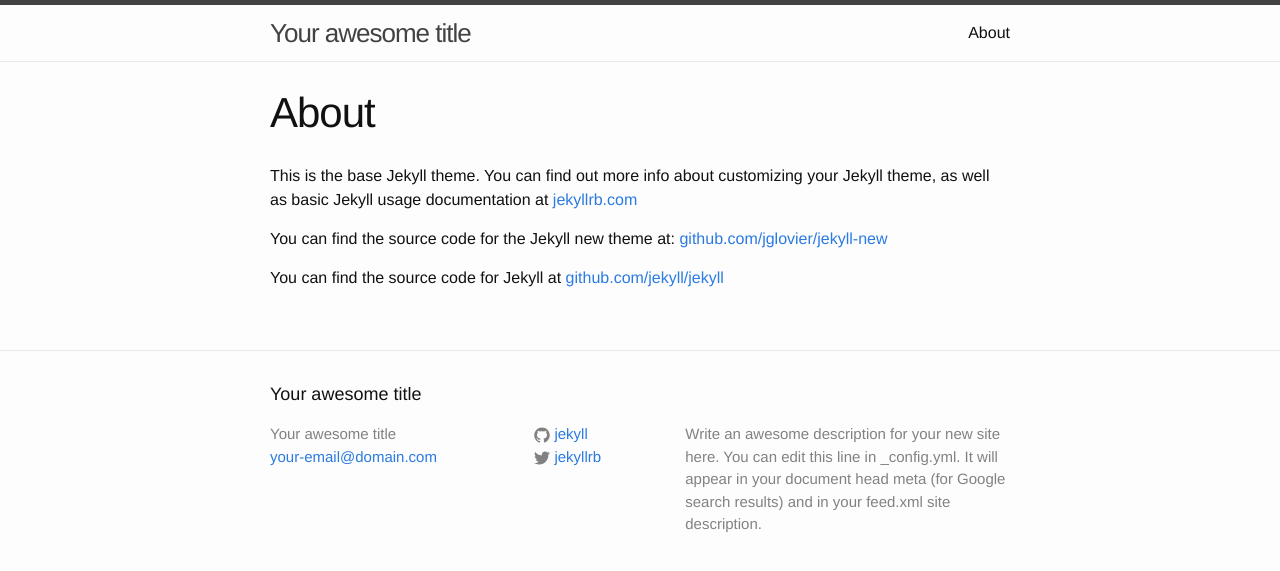
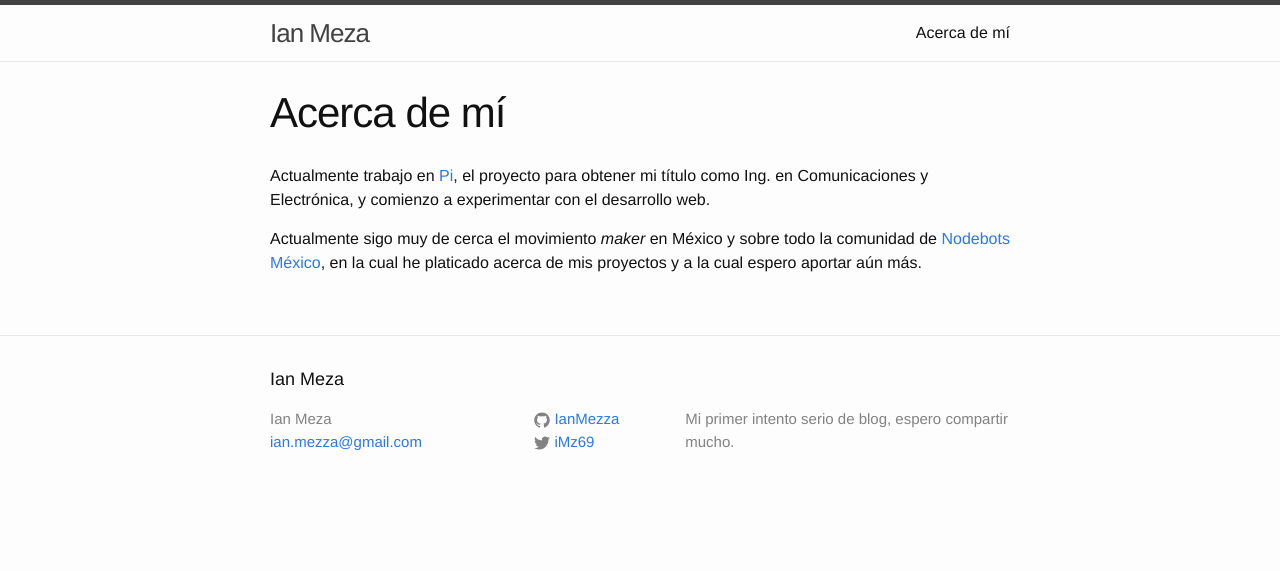
Before and after one commit to IanMezza/IanMezza.github.io, a Jekyll site: the page built from about.md, in a window 1280 px wide. Shown: the top 571 px of the page. Built offline with Jekyll 4.4.1, drawn with Linux system fonts in a browser that asks for light colours.

Commit message:
primer post

```diff
--- a/_config.yml
+++ b/_config.yml
@@ -1,14 +1,12 @@
 # Site settings
-title: Your awesome title
-email: your-email@domain.com
+title: Ian Meza
+email: ian.mezza@gmail.com
 description: > # this means to ignore newlines until "baseurl:"
-  Write an awesome description for your new site here. You can edit this
-  line in _config.yml. It will appear in your document head meta (for
-  Google search results) and in your feed.xml site description.
+  Mi primer intento serio de blog, espero compartir mucho.
 baseurl: "" # the subpath of your site, e.g. /blog/
 url: "http://yourdomain.com" # the base hostname & protocol for your site
-twitter_username: jekyllrb
-github_username:  jekyll
+twitter_username: iMz69
+github_username:  IanMezza
 
 # Build settings
 markdown: kramdown
--- a/about.md
+++ b/about.md
@@ -1,11 +1,10 @@
 ---
 layout: page
-title: About
+title: Acerca de mí
 permalink: /about/
+
 ---
 
-This is the base Jekyll theme. You can find out more info about customizing your Jekyll theme, as well as basic Jekyll usage documentation at [jekyllrb.com](http://jekyllrb.com/)
+Actualmente trabajo en [Pi](https://github.com/IanMezza/ThePi), el proyecto para obtener mi título como Ing. en Comunicaciones y Electrónica, y comienzo a experimentar con el desarrollo web.
 
-You can find the source code for the Jekyll new theme at: [github.com/jglovier/jekyll-new](https://github.com/jglovier/jekyll-new)
-
-You can find the source code for Jekyll at [github.com/jekyll/jekyll](https://github.com/jekyll/jekyll)
+Actualmente sigo muy de cerca el movimiento *maker* en México y sobre todo la comunidad de [Nodebots México](https://twitter.com/NodeBotsMX), en la cual he platicado acerca de mis proyectos y a la cual espero aportar aún más.
```
Also changed, not shown: _posts/2014-09-02-mi-primer-post.markdown (deleted, +0 -11 lines), _posts/2014-09-02-mi-primer-post.md (added, +15 -0 lines), _posts/2014-09-02-welcome-to-jekyll.markdown (deleted, +0 -25 lines), Gemfile.lock (added), 7 other files.
